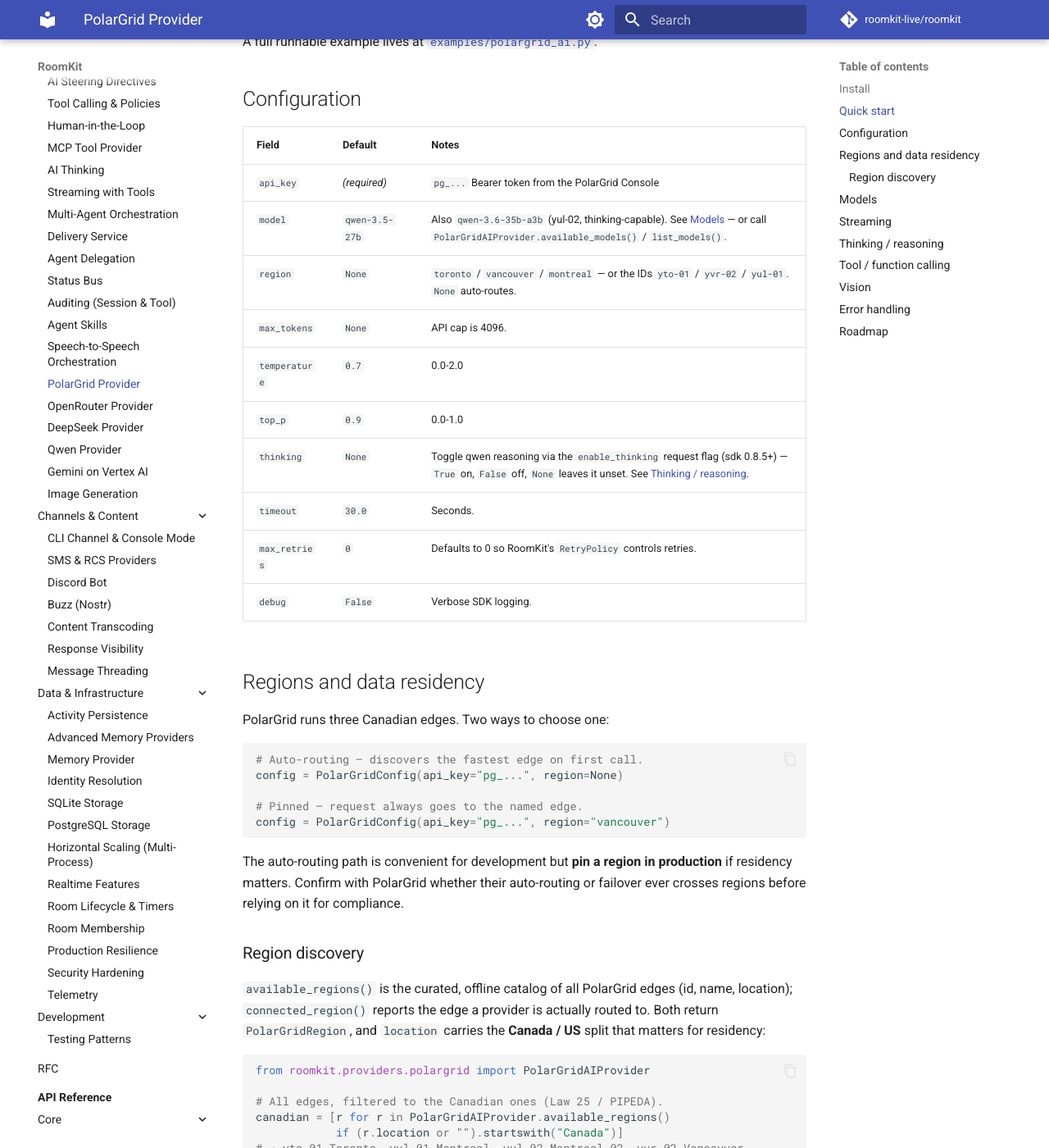
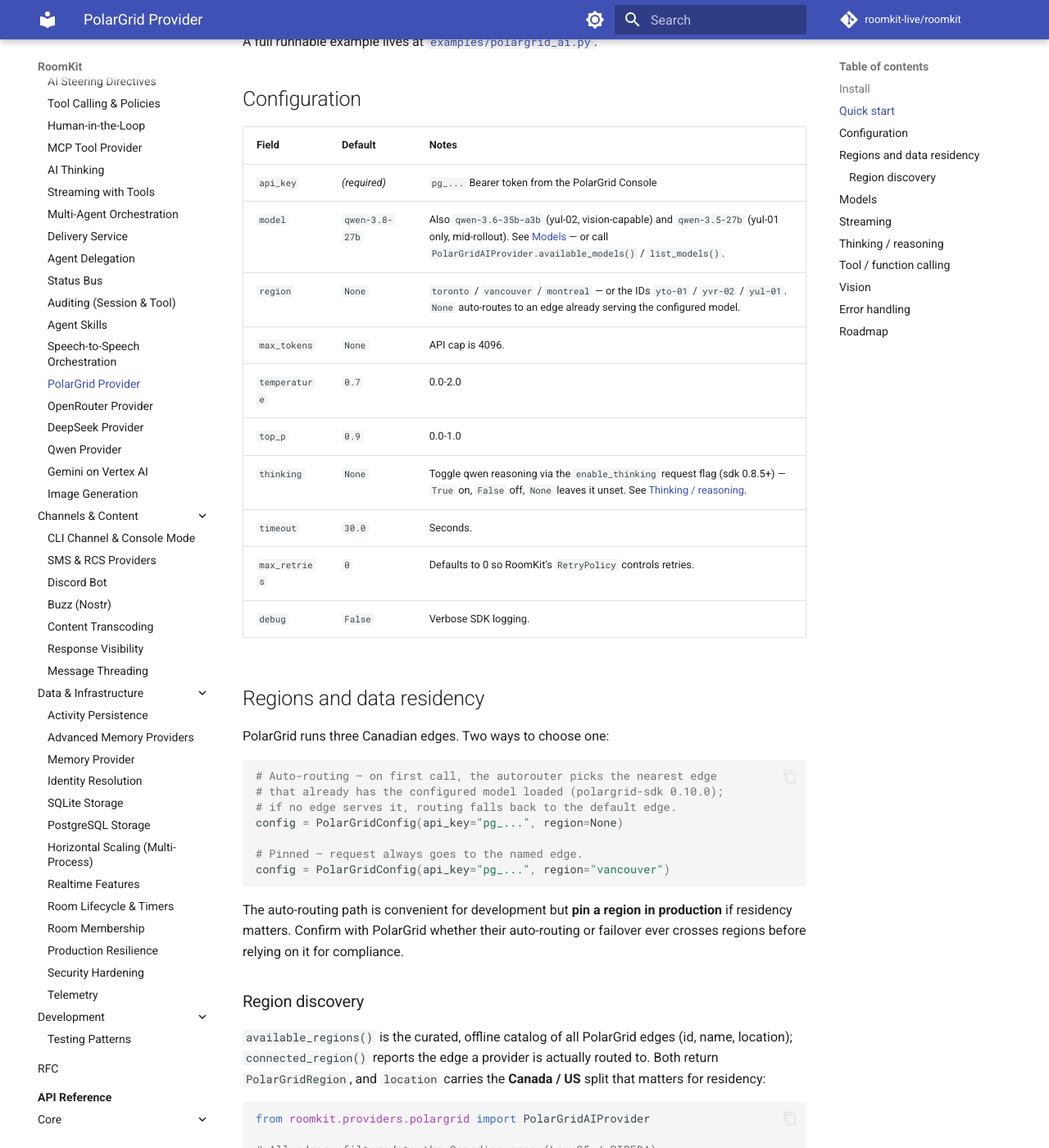
Before and after one commit to roomkit-live/roomkit-docs, an MkDocs documentation site: the page built from docs/guides/polargrid.md, in a window 1280 px wide and 1400 px high, scrolled down 725 px. Shown: the whole window at 82% size. Built offline with MkDocs 1.6.1 and Material for MkDocs 9.7.7, drawn with Linux system fonts in a browser that asks for light colours; comment, search, counter and statistics services are not loaded; some of the changed text lies outside the part shown.

Commit message:
docs(polargrid): qwen-3.8 default, model-aware autorouting, sdk 0.10.0 floor

````diff
--- a/docs/guides/polargrid.md
+++ b/docs/guides/polargrid.md
@@ -5,7 +5,7 @@
 ## Install
 
 ```bash
-pip install roomkit[polargrid]   # requires polargrid-sdk>=0.9.0
+pip install roomkit[polargrid]   # requires polargrid-sdk>=0.10.0
 ```
 
 ## Quick start
@@ -17,7 +17,7 @@ from roomkit.providers.polargrid import PolarGridAIProvider, PolarGridConfig
 provider = PolarGridAIProvider(
     PolarGridConfig(
         api_key="pg_...",          # from the PolarGrid Console
-        model="qwen-3.5-27b",      # default; qwen-3.6-35b-a3b on yul-02
+        model="qwen-3.8-27b",      # default; qwen-3.6-35b-a3b on yul-02
         region=None,               # None = auto-route; pin in production
     )
 )
@@ -33,8 +33,8 @@ A full runnable example lives at [`examples/polargrid_ai.py`](https://github.com
 | Field | Default | Notes |
 |-------|---------|-------|
 | `api_key` | _(required)_ | `pg_...` Bearer token from the PolarGrid Console |
-| `model` | `qwen-3.5-27b` | Also `qwen-3.6-35b-a3b` (yul-02, thinking-capable). See [Models](#models) — or call `PolarGridAIProvider.available_models()` / `list_models()`. |
-| `region` | `None` | `toronto` / `vancouver` / `montreal` — or the IDs `yto-01` / `yvr-02` / `yul-01`. `None` auto-routes. |
+| `model` | `qwen-3.8-27b` | Also `qwen-3.6-35b-a3b` (yul-02, vision-capable) and `qwen-3.5-27b` (yul-01 only, mid-rollout). See [Models](#models) — or call `PolarGridAIProvider.available_models()` / `list_models()`. |
+| `region` | `None` | `toronto` / `vancouver` / `montreal` — or the IDs `yto-01` / `yvr-02` / `yul-01`. `None` auto-routes to an edge already serving the configured model. |
 | `max_tokens` | `None` | API cap is 4096. |
 | `temperature` | `0.7` | 0.0-2.0 |
 | `top_p` | `0.9` | 0.0-1.0 |
@@ -48,7 +48,9 @@ A full runnable example lives at [`examples/polargrid_ai.py`](https://github.com
 PolarGrid runs three Canadian edges. Two ways to choose one:
 
 ```python
-# Auto-routing — discovers the fastest edge on first call.
+# Auto-routing — on first call, the autorouter picks the nearest edge
+# that already has the configured model loaded (polargrid-sdk 0.10.0);
+# if no edge serves it, routing falls back to the default edge.
 config = PolarGridConfig(api_key="pg_...", region=None)
 
 # Pinned — request always goes to the named edge.
@@ -107,14 +109,15 @@ Availability is **regional** — the chat models are not loaded on every edge:
 
 | Model | Type | Availability |
 |-------|------|--------------|
-| `qwen-3.5-27b` | chat (tools) | yto-01, yul-01, yvr-02, nyc-01/02, sfo-01, dfw-01/02 |
-| `qwen-3.6-35b-a3b` | chat (tools, **thinking**) | **yul-02 only** (Montreal) |
+| `qwen-3.8-27b` | chat (tools, **thinking**) | yto-01, yvr-02, nyc-02, sfo-01, dfw-02 (replaced `qwen-3.5-27b` there) |
+| `qwen-3.5-27b` | chat (tools) | **yul-01 only** — the fleet is mid-rollout to 3.8 |
+| `qwen-3.6-35b-a3b` | chat (tools, **thinking**, **vision**) | **yul-02 only** (Montreal) |
 | `whisper-large-v3-turbo` | STT | all edges except dfw-02 |
 | `cohere-transcribe-03-2026` | STT | all edges except dfw-02 |
 | `kokoro-82m` | TTS | all edges except dfw-02 |
 | `tada-3b-ml` | TTS | all edges |
 
-So `region="yul-02"` is the edge to pin for the reasoning-capable `qwen-3.6-35b-a3b`. See [`examples/list_models.py`](https://github.com/roomkit-live/roomkit/blob/main/examples/list_models.py) for a runnable catalog dump across providers.
+The default `qwen-3.8-27b` reasons via `enable_thinking`; `region="yul-02"` remains the edge to pin for the vision-capable `qwen-3.6-35b-a3b`. See [`examples/list_models.py`](https://github.com/roomkit-live/roomkit/blob/main/examples/list_models.py) for a runnable catalog dump across providers.
 
 ## Streaming
 
@@ -181,7 +184,7 @@ context.tools = [
 
 PolarGrid added multimodal chat in `polargrid-sdk>=0.9.0`: `Message.content` now accepts OpenAI-shaped `image_url` parts. The provider renders an `AIImagePart` (in a user turn or split off an image tool result) as an `image_url` block — the URL may be a remote `https://` URL or a base64 `data:` URI.
 
-`supports_vision` is **model-driven**: it reads the configured model's flag from the curated catalog. Only `qwen-3.6-35b-a3b` (served on Montreal-02, `yul-02`) actually reads images — verified live. `qwen-3.5-27b` accepts a multimodal request but answers as if no image was sent, so it (and any unknown model id) is treated as text-only. Vision is the deployed model's capability, not the SDK's.
+`supports_vision` is **model-driven**: it reads the configured model's flag from the curated catalog. Only `qwen-3.6-35b-a3b` (served on Montreal-02, `yul-02`) actually reads images — verified live. `qwen-3.5-27b` accepts a multimodal request but answers as if no image was sent, and the default `qwen-3.8-27b` refuses it outright (`ValidationError`: "does not support image input"), so both — and any unknown model id — are treated as text-only. Vision is the deployed model's capability, not the SDK's.
 
 To analyse an image, pin the vision model and its edge:
 
````
